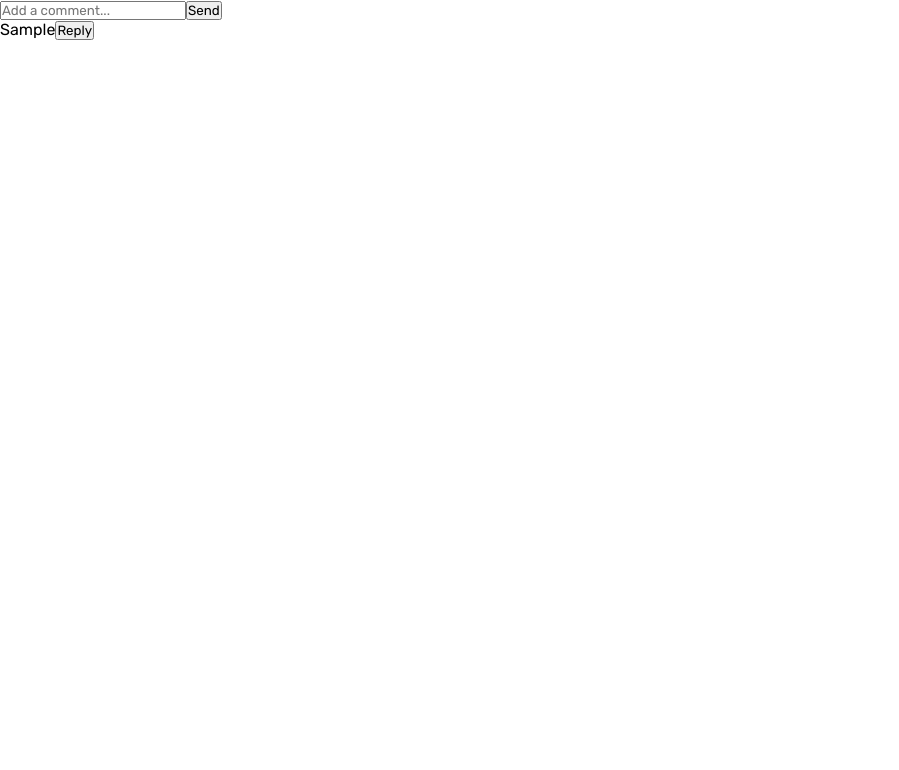
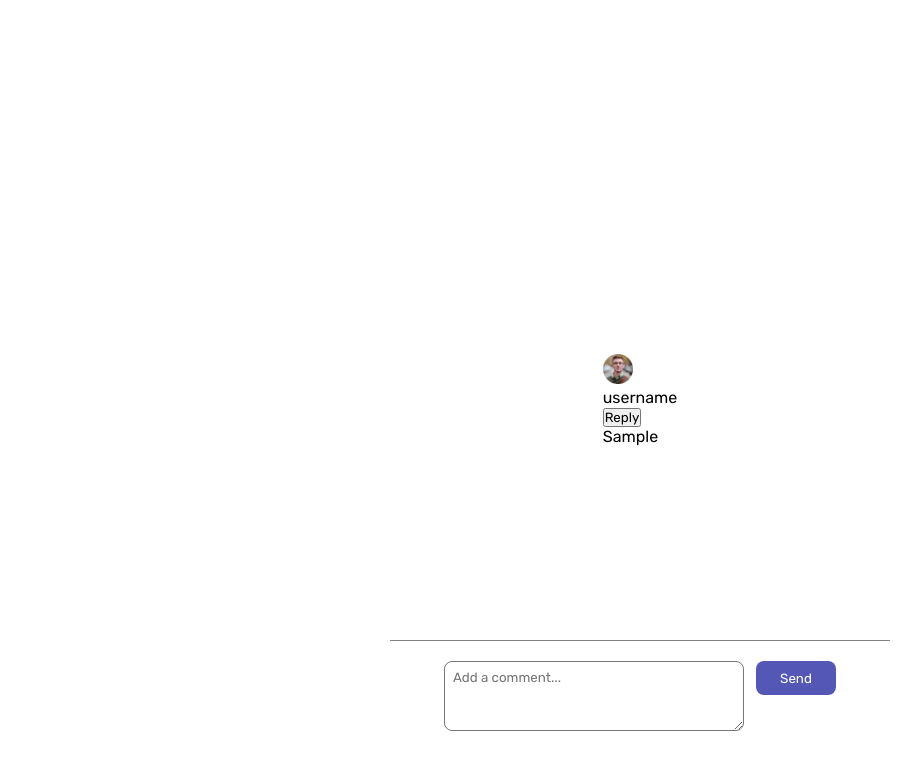
Before and after one commit to 2201monesh/comment-section, a React (Create React App) app: page / in a window 1280 px wide. Both pictures are taken after typing "Sample" into the empty fields and a click on the button "Send". Shown: the top 770 px of the page, without its empty margins (0-899 px from the left). Built offline with nearby package versions, Linux system fonts and the light colour scheme.

Commit message:
Rendering the card

```diff
--- a/src/CommentSection.js
+++ b/src/CommentSection.js
@@ -1,4 +1,5 @@
 import React, { useState } from 'react';
+import logo1 from './images/avatars/image-juliusomo.png';
 
 const CommentSection = () => {
   const [input, setInput] = useState('');
@@ -24,31 +25,55 @@ const CommentSection = () => {
   };
 
   return (
-    <div>
-      <div>
-        <input
+    <div className='main-section'>
+
+      {/* <div>
+        {comments.map((comment, commentIndex) => (
+          <div className='card' key={commentIndex}>
+            {comment.text}
+            <button onClick={() => handleReplySubmit(commentIndex, prompt('Reply:'))}>
+              Reply
+            </button>
+            {comment.replies.map((reply, replyIndex) => (
+              <div className='card' key={replyIndex} style={{ marginLeft: '20px' }}>
+                {reply}
+              </div>
+            ))}
+          </div>
+        ))}
+      </div> */}
+
+      <div className="commentInfo">
+
+          {comments.map((comment, commentIndex) => (
+            <div className="commentInfoCard">
+             <div className="commentInfoCard-top">
+              <div className="commentInfoCard-top-left">
+                <img className='profile-image' src={logo1} alt="" />
+                <p className='username'>username</p>
+              </div>
+              <div className="commentInfoCard-top-right">
+                 <button onClick={() => handleReplySubmit(commentIndex, prompt('Reply:'))}>
+                   Reply
+                 </button>
+              </div>
+             </div>
+             <p>{comment.text}</p>
+            </div>
+          ))}
+
+      </div>
+
+      <div className='input-section'>
+        <textarea
           type="text"
           placeholder="Add a comment..."
           value={input}
           onChange={handleInputChange}
         />
-        <button onClick={handleCommentSubmit}>Send</button>
+        <button className='send-button' onClick={handleCommentSubmit}>Send</button>
       </div>
-      <div>
-        {comments.map((comment, commentIndex) => (
-          <div key={commentIndex}>
-            {comment.text}
-            <button onClick={() => handleReplySubmit(commentIndex, prompt('Reply:'))}>
-              Reply
-            </button>
-            {comment.replies.map((reply, replyIndex) => (
-              <div key={replyIndex} style={{ marginLeft: '20px' }}>
-                {reply}
-              </div>
-            ))}
-          </div>
-        ))}
-      </div>
+
     </div>
   );
 };
--- a/src/index.css
+++ b/src/index.css
@@ -10,3 +10,51 @@
 ::-webkit-scrollbar {
   width: 0;
 }
+
+.main-section{
+  width: 100vw;
+  height: 100vh;
+  display: flex;
+  justify-content: center;
+  align-items: center;
+  flex-direction: column;
+  position: relative;
+}
+
+.input-section{
+  height: 20vh;
+  width: 500px;
+  /* background-color: aqua; */
+  position: absolute;
+  bottom: 0;
+  display: flex;
+  justify-content: center;
+  align-items: flex-start;
+  padding: 20px;
+  border-top: 1px solid gray;
+}
+
+textarea{
+  width: 300px;
+  height: 70px;
+  border: ipx solid hsl(223, 19%, 93%);
+  border-radius: 8px;
+  outline: none;
+  margin-right: 12px;
+  padding: 8px;
+}
+
+.send-button{
+  width: 80px;
+  height: 34px;
+  border-radius: 8px;
+  border: none;
+  cursor: pointer;
+  color: white;
+  background-color: hsl(238, 40%, 52%);
+}
+
+.profile-image{
+  width: 30px;
+  height: 30px;
+}
```
